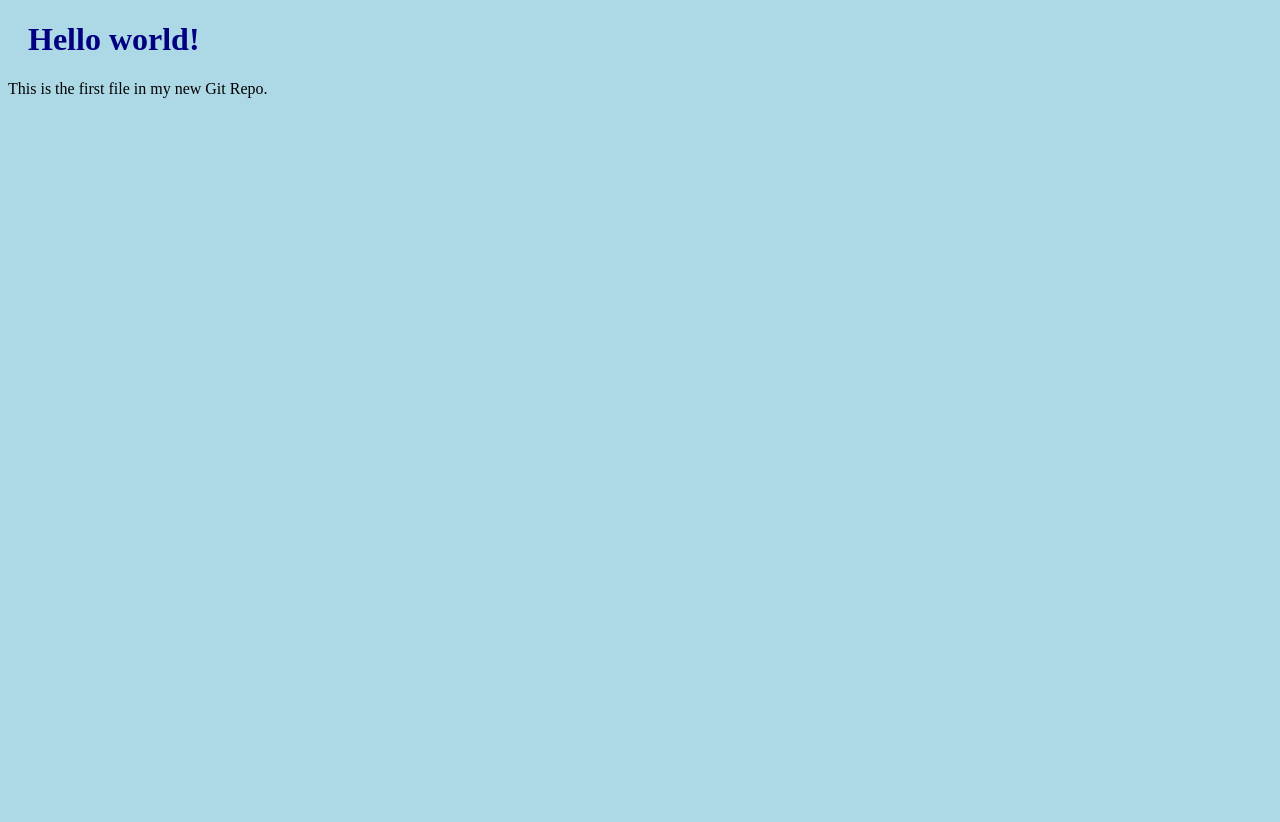
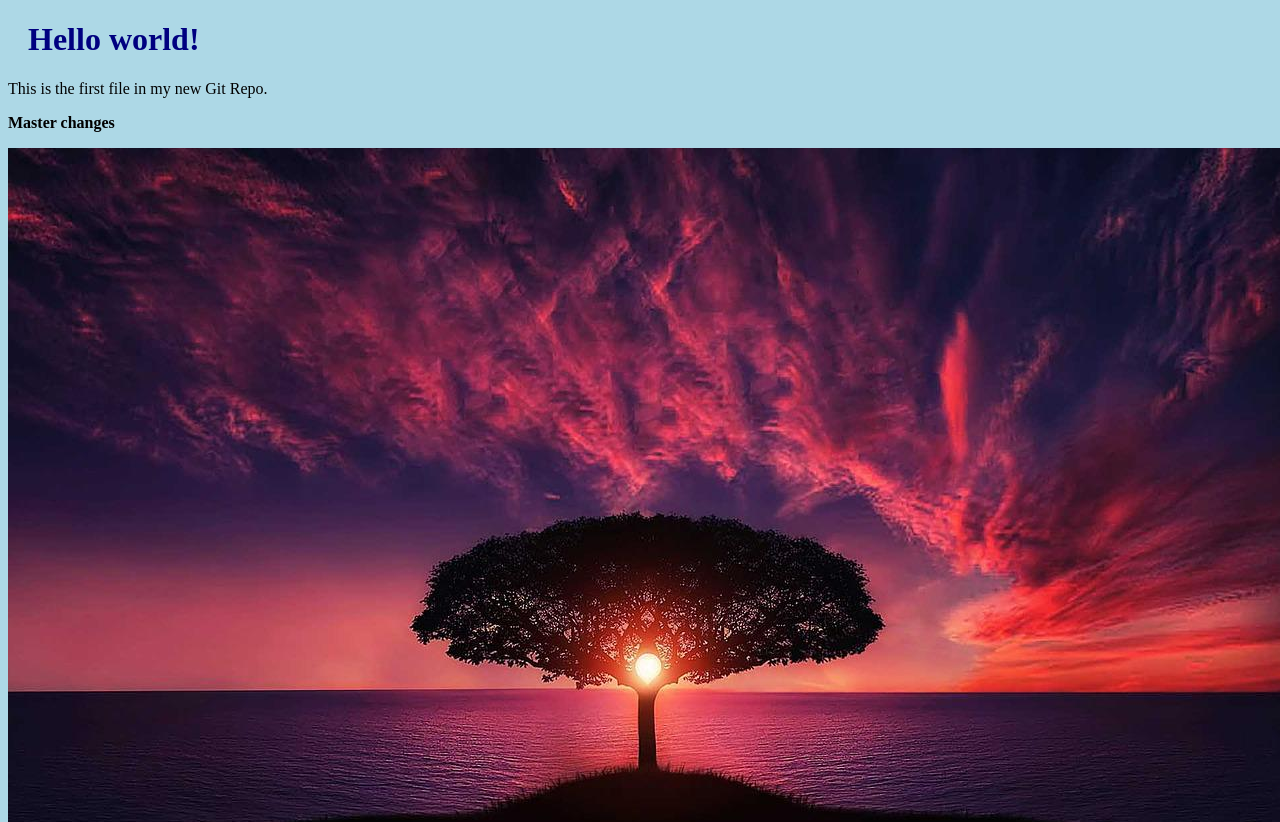
Before and after one commit to SUMEET-cloud/learning_git, a plain HTML site: page index.html in a window 1280 px wide. Shown: the top 822 px of the page. Before the commit the page ends 800 px from the top, so only its background shows below. Drawn offline with Linux system fonts and the light colour scheme.

Commit message:
added image master

```diff
--- a/index.html
+++ b/index.html
@@ -8,6 +8,8 @@
 
 <h1>Hello world!</h1>
 <p>This is the first file in my new Git Repo.</p>
+<p><strong>Master changes</strong></p>
+<img src="img1.jpg" alt="Image not found!" />
 
 </body>
 </html>
```
